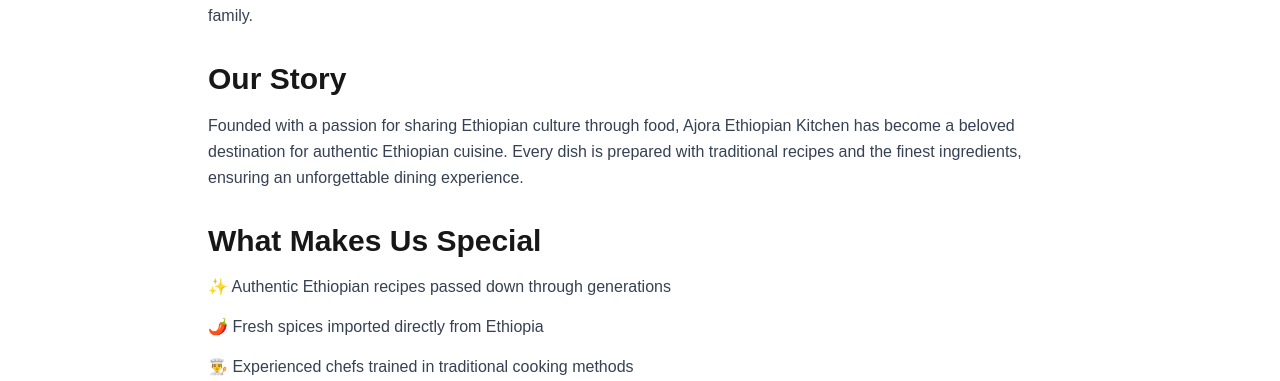
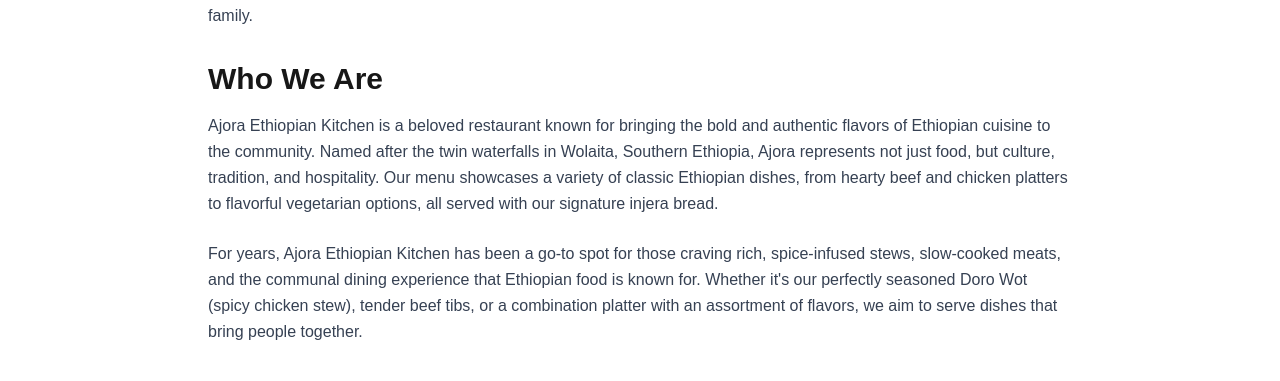
Before and after one commit to fassiliss/ajorakitchen-nextjs, a Next.js app: page /about in a window 1280 px wide. Shown: the part 633-1014 px from the top of the page. Built offline with nearby package versions, Linux system fonts and the light colour scheme.

Commit message:
Update About page with Ajora waterfalls story and who we are section

```diff
--- a/app/about/page.tsx
+++ b/app/about/page.tsx
@@ -38,12 +38,21 @@
                                 generations, combined with warm hospitality that makes every guest feel like family.
                             </p>
 
-                            <h3 className="text-3xl font-bold mb-4 mt-8">Our Story</h3>
+                            <h3 className="text-3xl font-bold mb-4 mt-8">Who We Are</h3>
                             <p className="text-gray-700 leading-relaxed mb-6">
-                                Founded with a passion for sharing Ethiopian culture through food, Ajora Ethiopian
-                                Kitchen has become a beloved destination for authentic Ethiopian cuisine. Every dish
-                                is prepared with traditional recipes and the finest ingredients, ensuring an
-                                unforgettable dining experience.
+                                Ajora Ethiopian Kitchen is a beloved restaurant known for bringing the bold and
+                                authentic flavors of Ethiopian cuisine to the community. Named after the twin
+                                waterfalls in Wolaita, Southern Ethiopia, Ajora represents not just food, but
+                                culture, tradition, and hospitality. Our menu showcases a variety of classic
+                                Ethiopian dishes, from hearty beef and chicken platters to flavorful vegetarian
+                                options, all served with our signature injera bread.
+                            </p>
+                            <p className="text-gray-700 leading-relaxed mb-6">
+                                For years, Ajora Ethiopian Kitchen has been a go-to spot for those craving rich,
+                                spice-infused stews, slow-cooked meats, and the communal dining experience that
+                                Ethiopian food is known for. Whether it's our perfectly seasoned Doro Wot (spicy
+                                chicken stew), tender beef tibs, or a combination platter with an assortment of
+                                flavors, we aim to serve dishes that bring people together.
                             </p>
 
                             <h3 className="text-3xl font-bold mb-4 mt-8">What Makes Us Special</h3>
```
